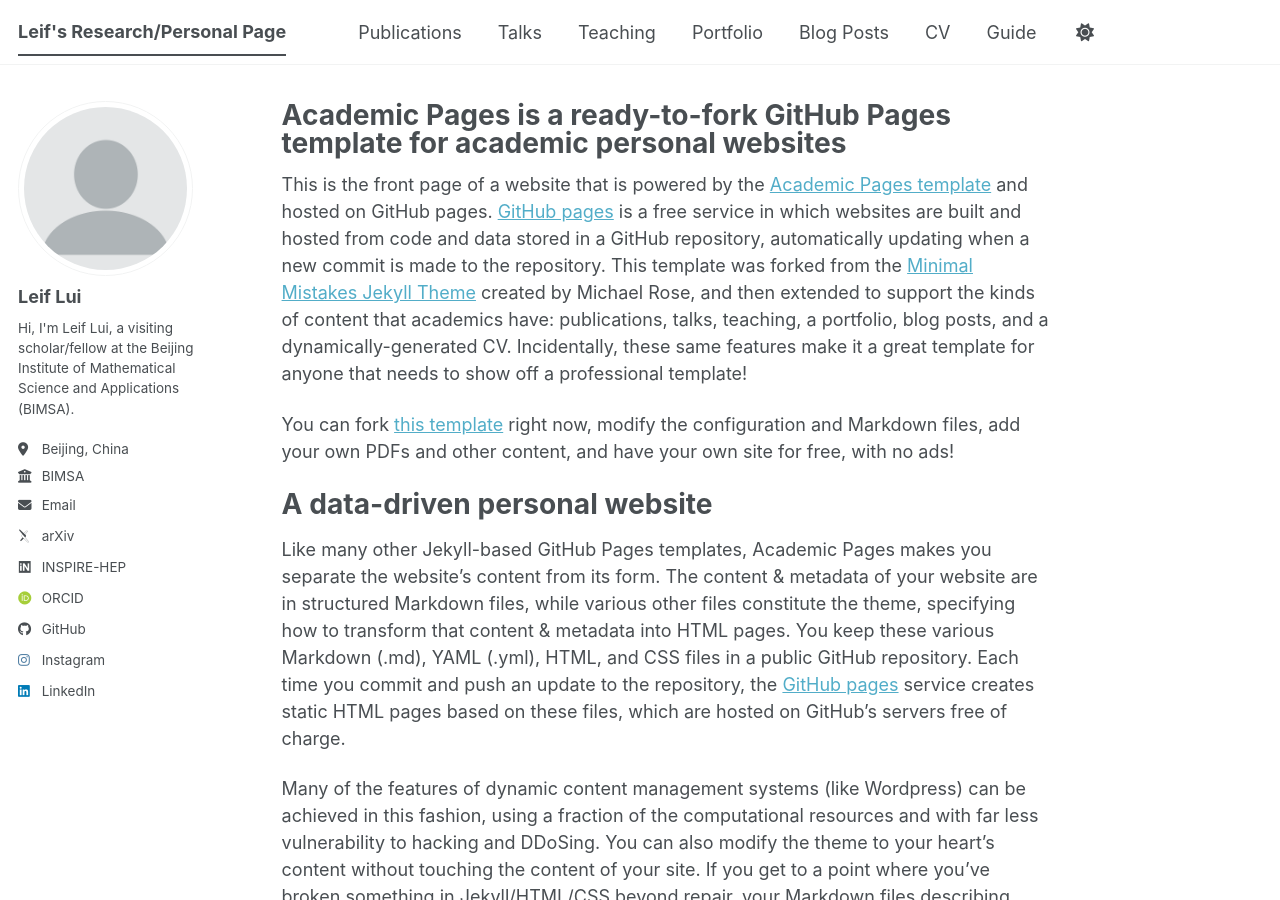
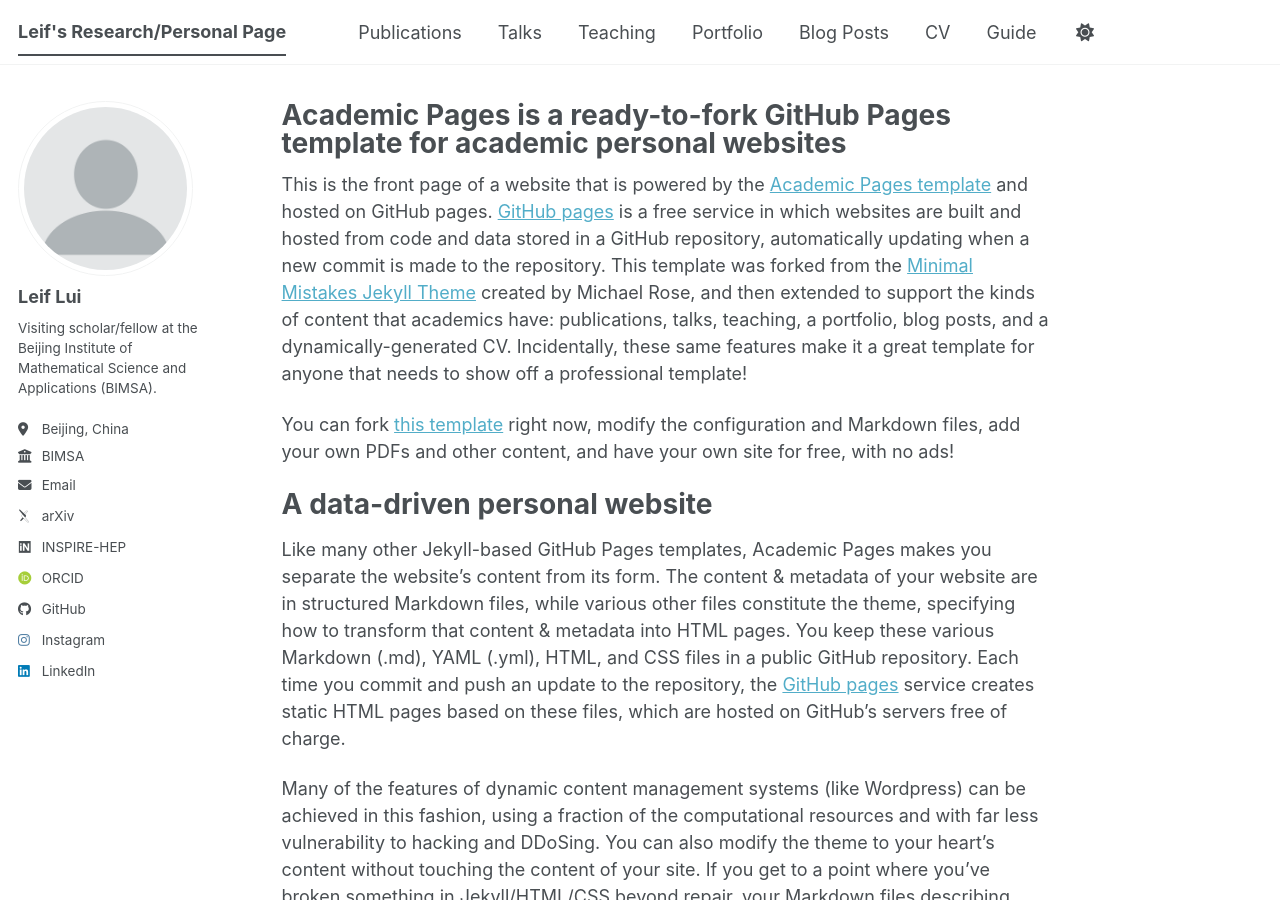
Before and after one commit to leiflui/leiflui.github.io, a Jekyll site: the page built from _pages/about.md, in a window 1280 px wide and 900 px high. Built offline with Jekyll 4.4.1, drawn with Linux system fonts in a browser that asks for light colours; some web fonts are replaced; a script bundle is joined from its source files by our own code; library files that are not in the unit come from our copies.

Commit message:
Update _config.yml

```diff
--- a/_config.yml
+++ b/_config.yml
@@ -26,7 +26,7 @@
   avatar           : "profile.png"
   name             : "Leif Lui"
   pronouns         : # example: "she/her"
-  bio              : "Hi, I'm Leif Lui, a visiting scholar/fellow at the Beijing Institute of Mathematical Science and Applications (BIMSA)."
+  bio              : "Visiting scholar/fellow at the Beijing Institute of Mathematical Science and Applications (BIMSA)."
   location         : "Beijing, China"
   employer         : "BIMSA"
   uri              : # URL
```
